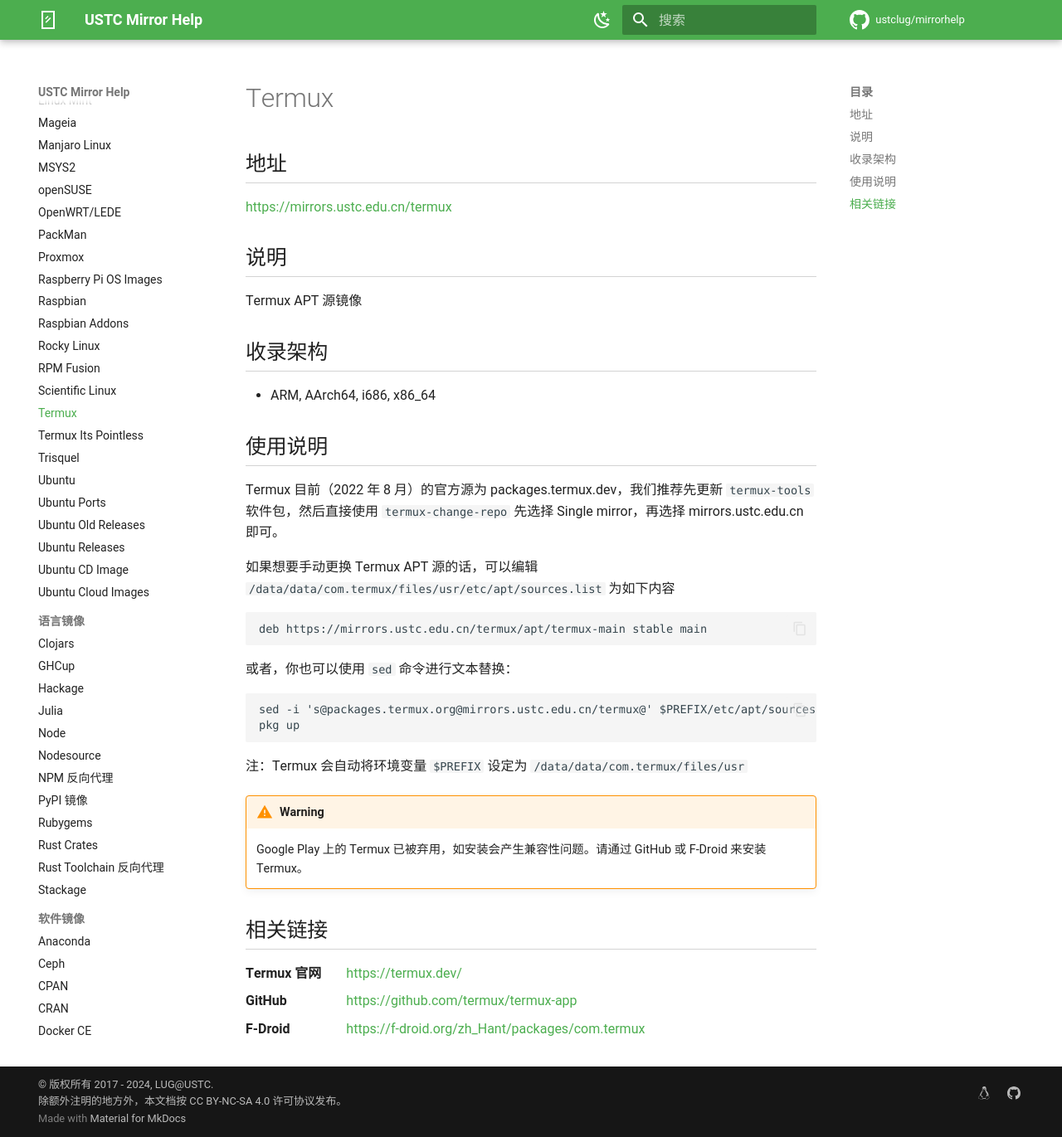
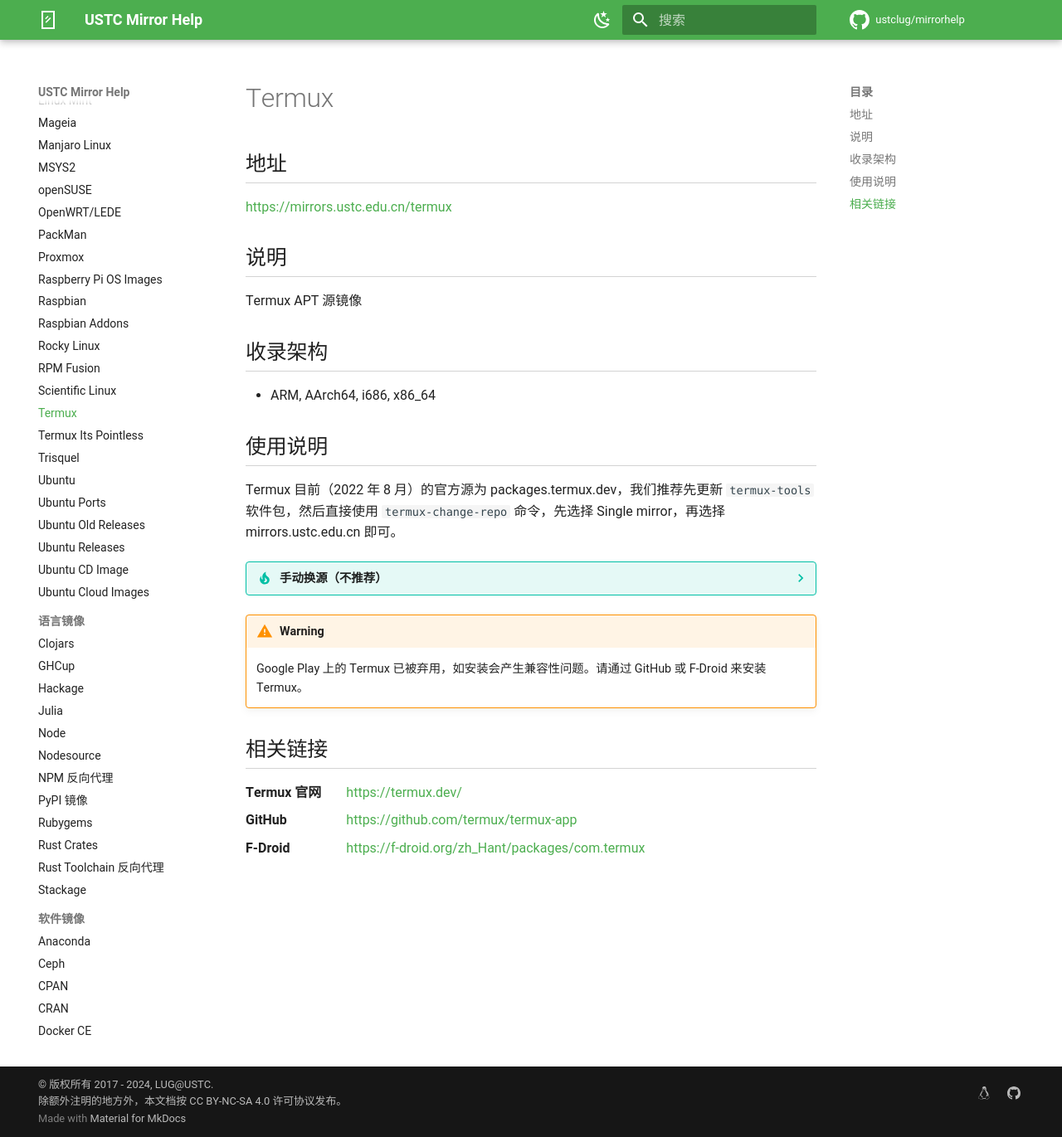
Before and after one commit to ustclug/mirrorhelp, an MkDocs documentation site: the page built from docs/termux.md, in a window 1280 px wide and 1371 px high. Shown: the whole window at 83% size. Built offline with MkDocs 1.6.1 and Material for MkDocs 9.7.7, drawn with Linux system fonts in a browser that asks for light colours; comment, search, counter and statistics services are not loaded.

Commit message:
*: Many debian template updates

````diff
--- a/docs/debian-security.md
+++ b/docs/debian-security.md
@@ -29,7 +29,7 @@
 
     由于镜像站同步安全更新存在延迟，可能导致安全更新无法及时获取，因此仅建议在确实有需要的情况下才使用镜像站的安全更新源。
 
-一般情况下，将 `/etc/apt/sources.list` 或 `/etc/apt/sources.list.d/debian.sources` 文件中 Debian 默认的源地址 `http://security.debian.org/debian-security/`（或 `http://deb.debian.org/debian-security`）替换为 `http://mirrors.ustc.edu.cn/debian-security/` 即可。
+一般情况下，将 `/etc/apt/sources.list` 或 `/etc/apt/sources.list.d/debian.sources` 文件中 Debian 默认的源地址 `http://security.debian.org/debian-security/`（或 `http://deb.debian.org/debian-security/`）替换为 `http://mirrors.ustc.edu.cn/debian-security/` 即可。
 
 --8<-- "deb822.md"
 
@@ -40,19 +40,19 @@
 
 可以直接使用如下命令完成上述修改：
 
-- 传统格式（`/etc/apt/sources.list`）
+=== "`sources.list` 格式"
 
     ```shell
     sudo sed -i 's/security.debian.org/mirrors.ustc.edu.cn/g' /etc/apt/sources.list
     ```
 
-- DEB822 格式（`/etc/apt/sources.list.d/debian.sources`）
-
-    目前使用 DEB822 格式的 Debian 分发仅有容器镜像，且其安全更新源默认设置为 `http://deb.debian.org/debian-security`，因此以下命令会同时替换 Debian 官方源和安全更新源：
+=== "DEB822 格式"
 
     ```shell
     sudo sed -i 's/deb.debian.org/mirrors.ustc.edu.cn/g' /etc/apt/sources.list.d/debian.sources
     ```
+
+    目前使用 DEB822 格式的 Debian 分发仅有容器镜像，且其安全更新源默认设置为 `http://deb.debian.org/debian-security`，因此以上命令会同时替换 Debian 官方源和安全更新源。
 
 当然也可以直接编辑 APT 源文件（需要使用 sudo）。以下是参考配置内容：
 
--- a/docs/debian.md
+++ b/docs/debian.md
@@ -34,19 +34,19 @@
 
 可以使用如下命令：
 
-- 传统格式（`/etc/apt/sources.list`）
+=== "`sources.list` 格式"
 
     ```shell
     sudo sed -i 's/deb.debian.org/mirrors.ustc.edu.cn/g' /etc/apt/sources.list
     ```
 
-- DEB822 格式（`/etc/apt/sources.list.d/debian.sources`）
-
-    目前使用 DEB822 格式的 Debian 分发仅有容器镜像，且其安全更新源默认设置为 `http://deb.debian.org/debian-security`，因此以下命令会同时替换 Debian 官方源和安全更新源：
+=== "DEB822 格式"
 
     ```shell
     sudo sed -i 's/deb.debian.org/mirrors.ustc.edu.cn/g' /etc/apt/sources.list.d/debian.sources
     ```
+
+    目前使用 DEB822 格式的 Debian 分发仅有容器镜像，且其安全更新源默认设置为 `http://deb.debian.org/debian-security`，因此以上命令会同时替换 Debian 官方源和安全更新源。
 
 当然也可以直接编辑 APT 源文件（需要使用 sudo）。以下是参考配置内容：
 
--- a/docs/termux.md
+++ b/docs/termux.md
@@ -16,22 +16,27 @@
 
 Termux 目前（2022 年 8 月）的官方源为
 packages.termux.dev，我们推荐先更新 `termux-tools` 软件包，然后直接使用
-`termux-change-repo` 先选择 Single mirror，再选择 mirrors.ustc.edu.cn
+`termux-change-repo` 命令，先选择 Single mirror，再选择 mirrors.ustc.edu.cn
 即可。
 
-如果想要手动更换 Termux APT 源的话，可以编辑
-`/data/data/com.termux/files/usr/etc/apt/sources.list`
- 为如下内容
+??? tip "手动换源（不推荐）"
 
+    如果想要手动更换 Termux APT 源的话，可以编辑
+    `/data/data/com.termux/files/usr/etc/apt/sources.list`
+    为如下内容
+
+    ```debsources
     deb https://mirrors.ustc.edu.cn/termux/apt/termux-main stable main
+    ```
 
-或者，你也可以使用 `sed` 命令进行文本替换：
+    或者，你也可以使用 `sed` 命令进行文本替换：
 
+    ```shell
     sed -i 's@packages.termux.org@mirrors.ustc.edu.cn/termux@' $PREFIX/etc/apt/sources.list
     pkg up
+    ```
 
-注：Termux 会自动将环境变量 `$PREFIX` 设定为
-`/data/data/com.termux/files/usr`
+    注：Termux 会自动将环境变量 `$PREFIX` 设定为 `/data/data/com.termux/files/usr`。
 
 !!! warning
 
````
Also changed, not shown: docs/raspbian.md (+9 -5 lines).
